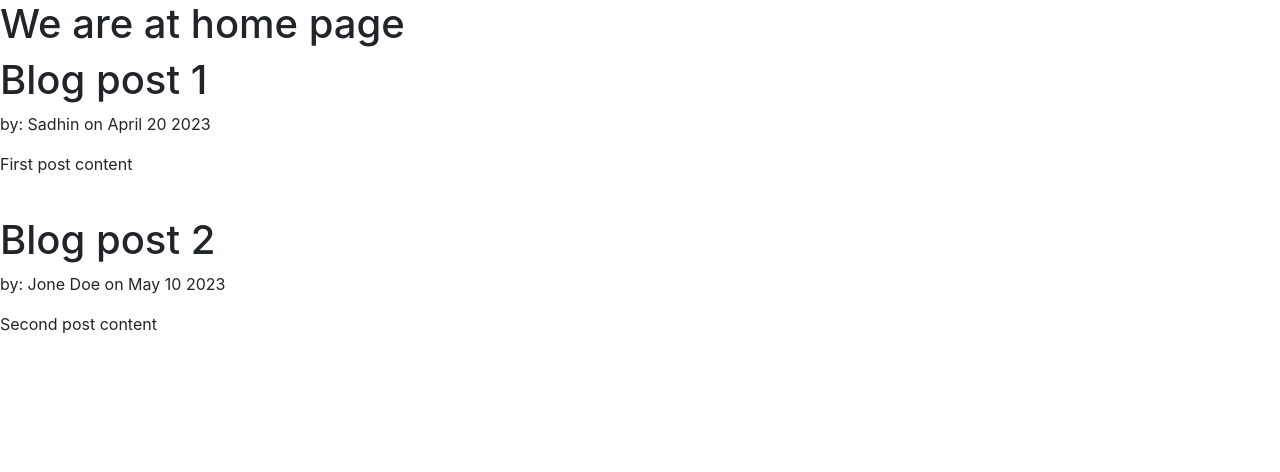
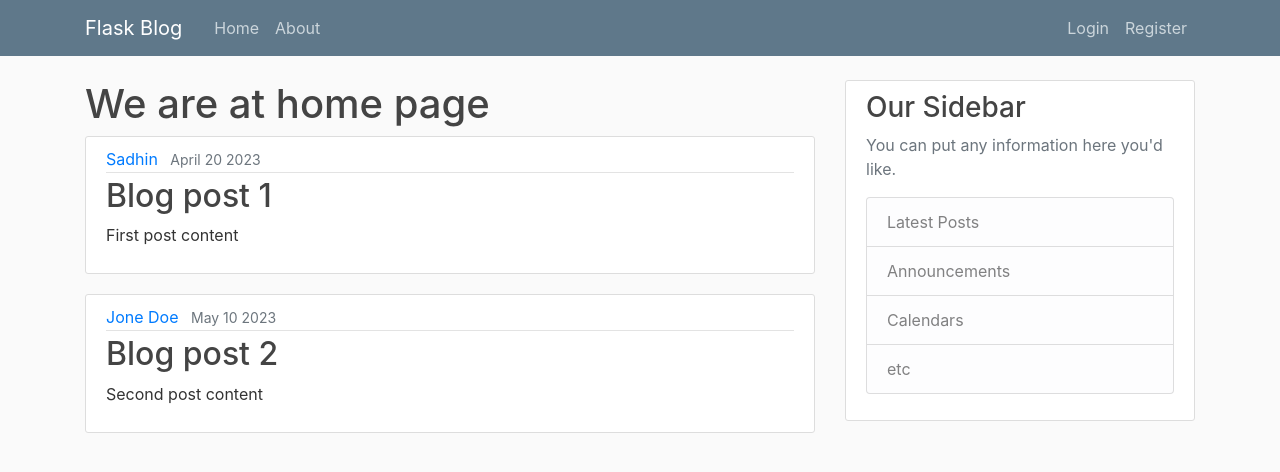
Before and after one commit to sadhiin/FlaskChronicle, a Flask app: page / in a window 1280 px wide. Shown: the top 472 px of the page. Run offline with Flask 3, Linux system fonts and the light colour scheme.

Commit message:
page layouting done

```diff
--- a/app.py
+++ b/app.py
@@ -1,4 +1,4 @@
-from flask import Flask, render_template
+from flask import Flask, render_template, url_for
 
 app = Flask(__name__)
 
--- /dev/null
+++ b/static/main.css
@@ -0,0 +1,80 @@
+body {
+  background: #fafafa;
+  color: #333333;
+  margin-top: 5rem;
+}
+
+h1, h2, h3, h4, h5, h6 {
+  color: #444444;
+}
+
+.bg-steel {
+  background-color: #5f788a;
+}
+
+.site-header .navbar-nav .nav-link {
+  color: #cbd5db;
+}
+
+.site-header .navbar-nav .nav-link:hover {
+  color: #ffffff;
+}
+
+.site-header .navbar-nav .nav-link.active {
+  font-weight: 500;
+}
+
+.content-section {
+  background: #ffffff;
+  padding: 10px 20px;
+  border: 1px solid #dddddd;
+  border-radius: 3px;
+  margin-bottom: 20px;
+}
+
+.article-title {
+  color: #444444;
+}
+
+a.article-title:hover {
+  color: #428bca;
+  text-decoration: none;
+}
+
+.article-content {
+  white-space: pre-line;
+}
+
+.article-img {
+  height: 65px;
+  width: 65px;
+  margin-right: 16px;
+}
+
+.article-metadata {
+  padding-bottom: 1px;
+  margin-bottom: 4px;
+  border-bottom: 1px solid #e3e3e3
+}
+
+.article-metadata a:hover {
+  color: #333;
+  text-decoration: none;
+}
+
+.article-svg {
+  width: 25px;
+  height: 25px;
+  vertical-align: middle;
+}
+
+.account-img {
+  height: 125px;
+  width: 125px;
+  margin-right: 20px;
+  margin-bottom: 16px;
+}
+
+.account-heading {
+  font-size: 2.5rem;
+}
--- a/templates/Layout.html
+++ b/templates/Layout.html
@@ -7,18 +7,57 @@
 
     <!-- Bootstrap CSS -->
     <link rel="stylesheet" href="https://cdn.jsdelivr.net/npm/bootstrap@4.6.2/dist/css/bootstrap.min.css" integrity="sha384-xOolHFLEh07PJGoPkLv1IbcEPTNtaed2xpHsD9ESMhqIYd0nLMwNLD69Npy4HI+N" crossorigin="anonymous">
-    {% if title %}
+    <link rel="stylesheet" type="text/css" href="{{ url_for('static', filename='main.css') }}">
+
+      {% if title %}
     <title>Flask blog - {{ title }}</title>
       {% else %}
         <title>Flask blog </title>
       {% endif %}
   </head>
   <body>
+    <header class="site-header">
+      <nav class="navbar navbar-expand-md navbar-dark bg-steel fixed-top">
+        <div class="container">
+          <a class="navbar-brand mr-4" href="/">Flask Blog</a>
+          <button class="navbar-toggler" type="button" data-toggle="collapse" data-target="#navbarToggle" aria-controls="navbarToggle" aria-expanded="false" aria-label="Toggle navigation">
+            <span class="navbar-toggler-icon"></span>
+          </button>
+          <div class="collapse navbar-collapse" id="navbarToggle">
+            <div class="navbar-nav mr-auto">
+              <a class="nav-item nav-link" href="/">Home</a>
+              <a class="nav-item nav-link" href="/about">About</a>
+            </div>
+            <!-- Navbar Right Side -->
+            <div class="navbar-nav">
+              <a class="nav-item nav-link" href="/login">Login</a>
+              <a class="nav-item nav-link" href="/register">Register</a>
+            </div>
+          </div>
+        </div>
+      </nav>
+    </header>
 
-    {% block content %}
-
-    {% endblock %}
-
+  <main role="main" class="container">
+      <div class="row">
+        <div class="col-md-8">
+          {% block content %}{% endblock %}
+        </div>
+        <div class="col-md-4">
+          <div class="content-section">
+            <h3>Our Sidebar</h3>
+            <p class='text-muted'> You can put any information here you'd like.
+              <ul class="list-group">
+                <li class="list-group-item list-group-item-light">Latest Posts</li>
+                <li class="list-group-item list-group-item-light">Announcements</li>
+                <li class="list-group-item list-group-item-light">Calendars</li>
+                <li class="list-group-item list-group-item-light">etc</li>
+              </ul>
+            </p>
+          </div>
+        </div>
+      </div>
+    </main>
     <!-- Optional JavaScript; choose one of the two! -->
 
     <!-- Option 1: jQuery and Bootstrap Bundle (includes Popper) -->
--- a/templates/home.html
+++ b/templates/home.html
@@ -3,10 +3,16 @@
 
     <h1>We are at home page</h1>
     {% for post in posts %}
-        <h1>{{post.title}}</h1>
-        <p>by: {{post.author}} on {{post.date_posted}}</p>
-        <p>{{post.content}}</p>
-        <br>
+        <article class="media content-section">
+          <div class="media-body">
+            <div class="article-metadata">
+              <a class="mr-2" href="#">{{ post.author }}</a>
+              <small class="text-muted">{{ post.date_posted }}</small>
+            </div>
+            <h2><a class="article-title" href="#">{{ post.title }}</a></h2>
+            <p class="article-content">{{ post.content }}</p>
+          </div>
+        </article>
     {% endfor %}
 
 {% endblock content %}
```
Also changed, not shown: templates/about.html (renamed from templates/aobut.html).
